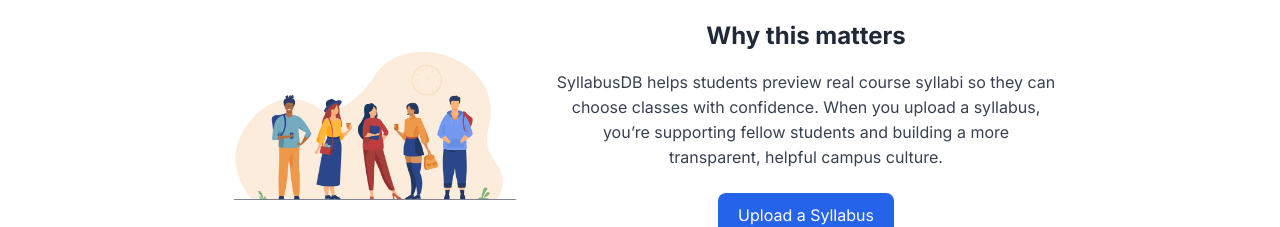
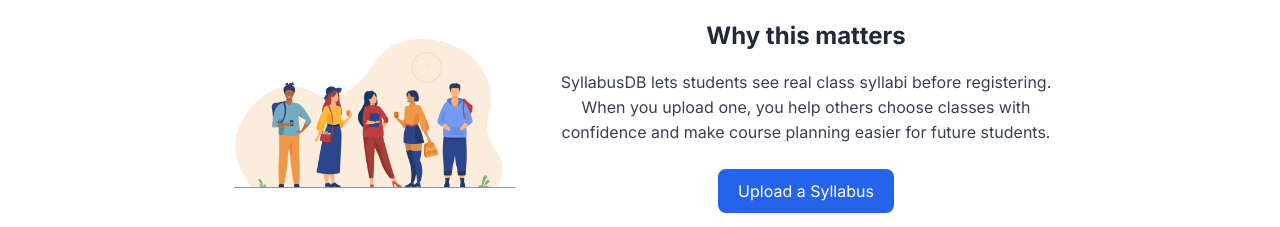
Before and after one commit to Nawang17/SyllabusDB, a React (Vite) app: page / in a window 1280 px wide. Shown: the part 708-935 px from the top of the page. Built offline with nearby package versions, Linux system fonts and the light colour scheme; no server answers; the database is empty.

Commit message:
update why this matter section in home apge

```diff
--- a/src/pages/HomePage/HomePage.jsx
+++ b/src/pages/HomePage/HomePage.jsx
@@ -405,10 +405,9 @@ export default function HomePage() {
         <div className="why-content">
           <h3>Why this matters</h3>
           <p>
-            SyllabusDB helps students preview real course syllabi so they can
-            choose classes with confidence. When you upload a syllabus, you’re
-            supporting fellow students and building a more transparent, helpful
-            campus culture.
+            SyllabusDB lets students see real class syllabi before registering.
+            When you upload one, you help others choose classes with confidence
+            and make course planning easier for future students.
           </p>
           <button onClick={() => navigate("/uploadsyllabus")} className="btn">
             Upload a Syllabus
```
